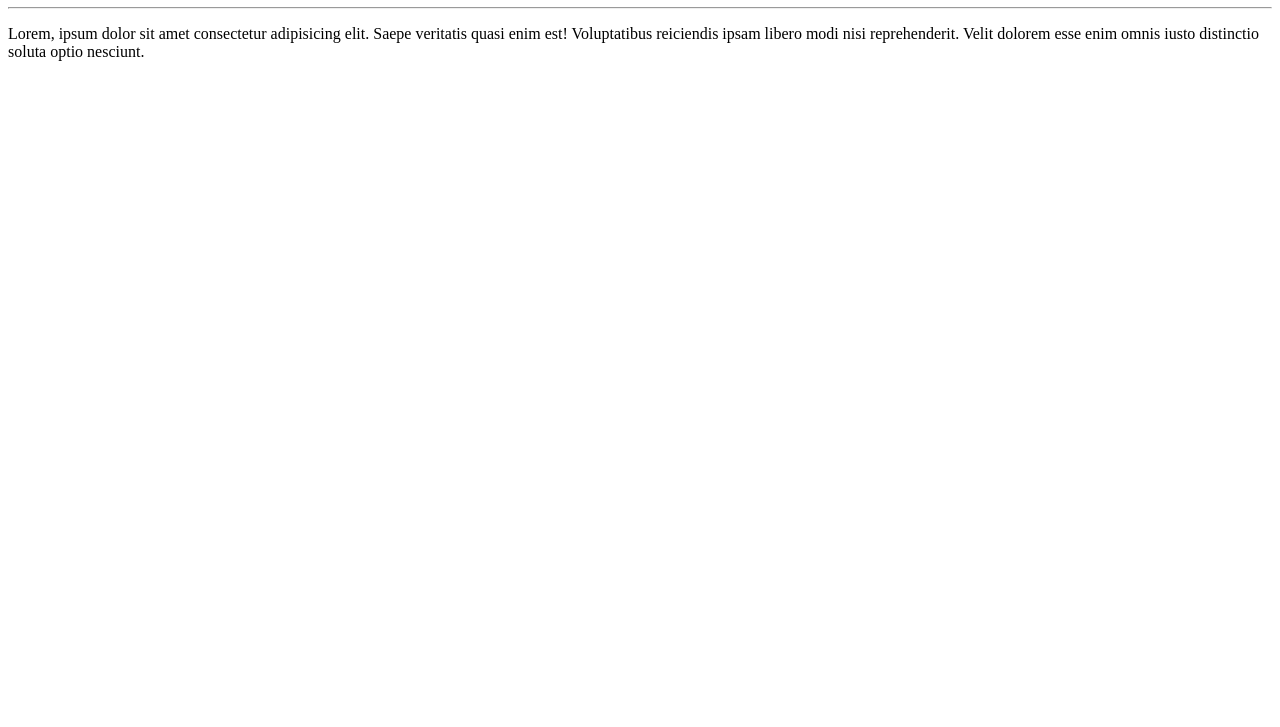
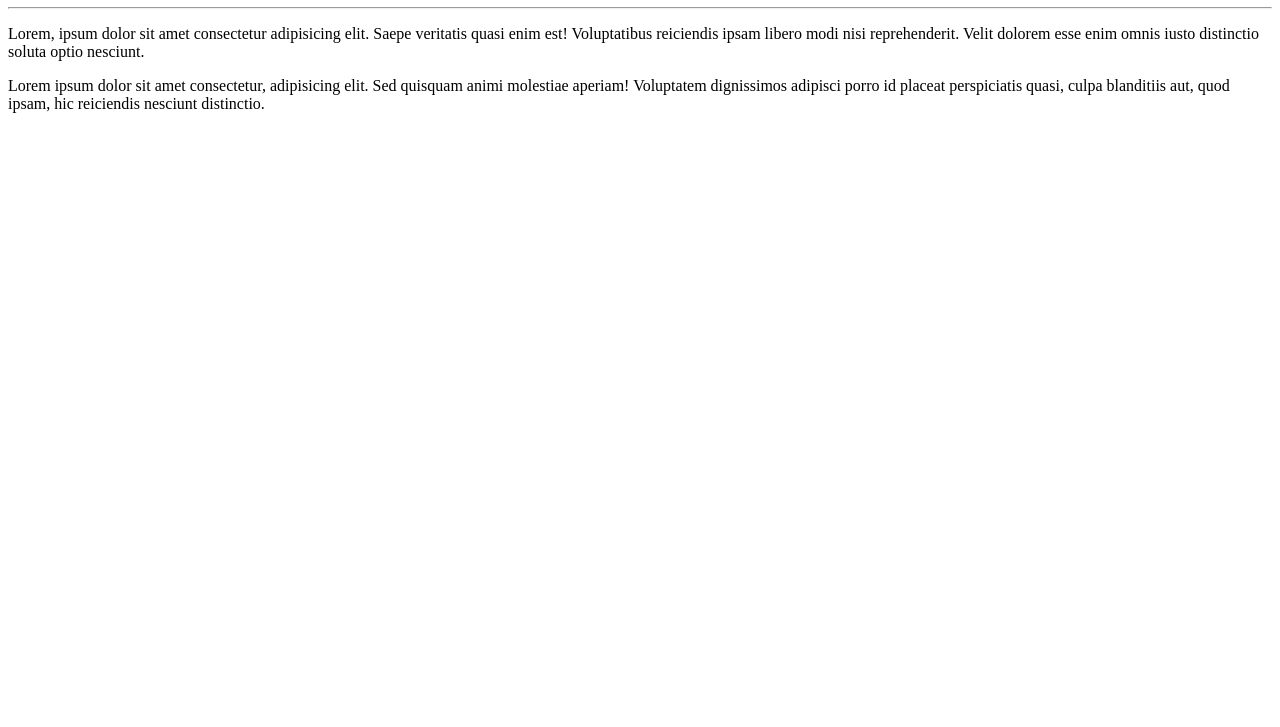
Before and after one commit to WelleyDias/Ola-Mundo, a plain HTML site: page site-exemplo/index.html in a window 1280 px wide. Shown: the part 73-800 px from the top of the page. Drawn offline with Linux system fonts and the light colour scheme.

Commit message:
Alterei uma linha

```diff
--- a/site-exemplo/index.html
+++ b/site-exemplo/index.html
@@ -12,4 +12,7 @@
     <h1>Olá, Mundo!</h1>
     <hr>
     <p>Lorem, ipsum dolor sit amet consectetur adipisicing elit. Saepe veritatis quasi enim est! Voluptatibus reiciendis ipsam libero modi nisi reprehenderit. Velit dolorem esse enim omnis iusto distinctio soluta optio nesciunt.</p>
+    <p>
+        Lorem ipsum dolor sit amet consectetur, adipisicing elit. Sed quisquam animi molestiae aperiam! Voluptatem dignissimos adipisci porro id placeat perspiciatis quasi, culpa blanditiis aut, quod ipsam, hic reiciendis nesciunt distinctio.
+    </p>
 </html>
```
Also changed, not shown: 1 other file.
